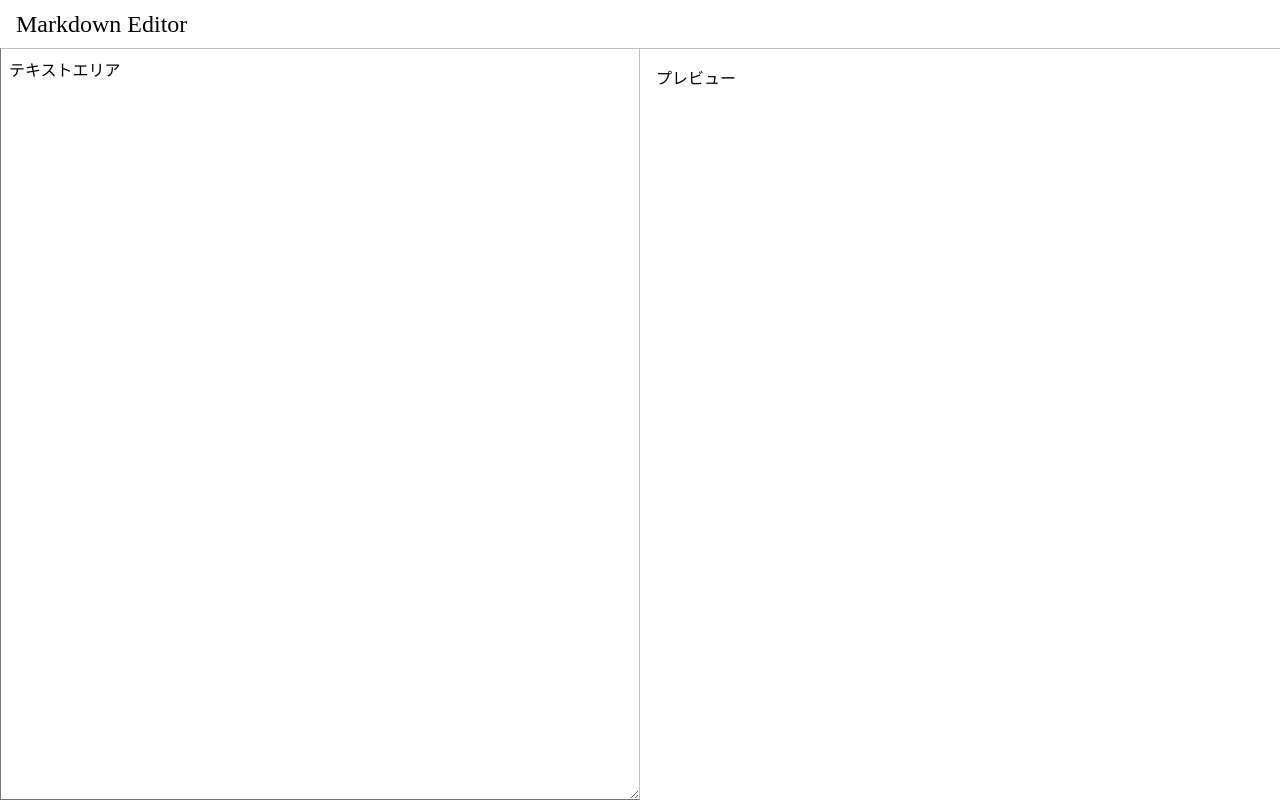
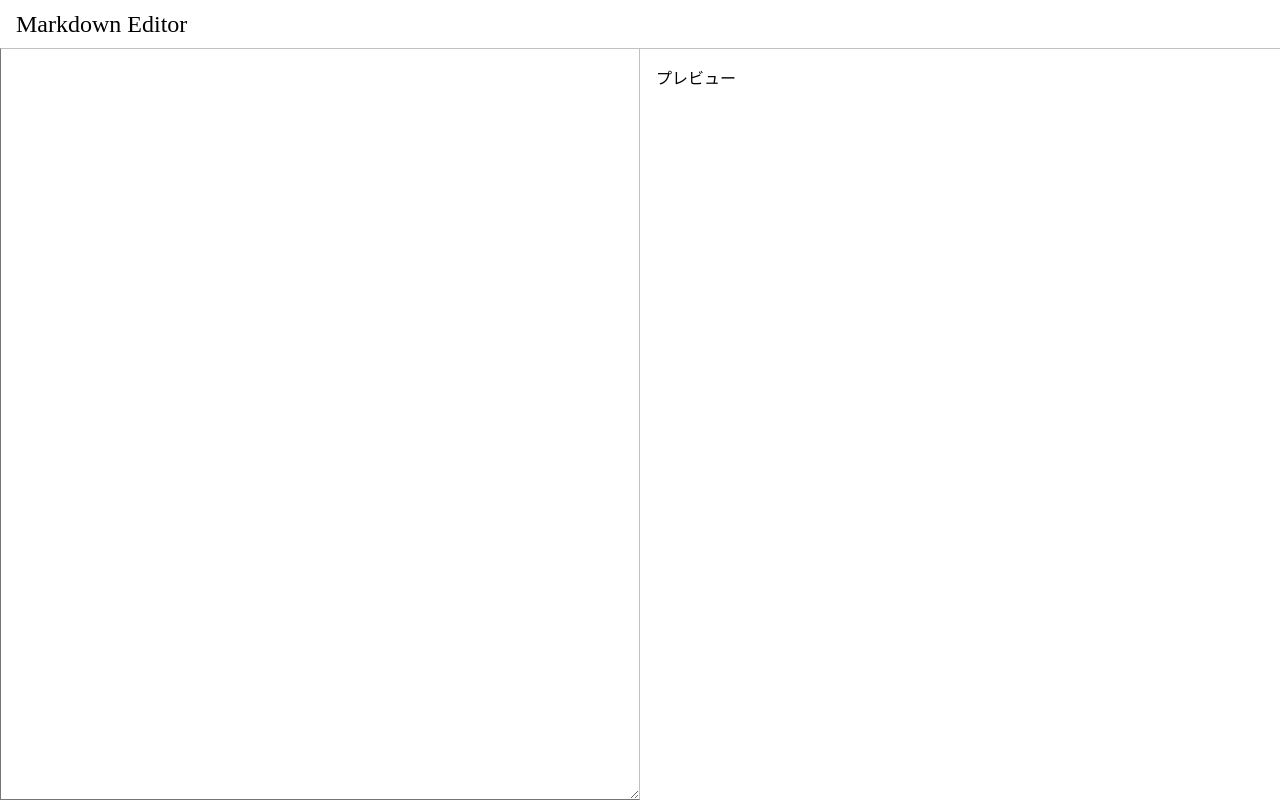
Before and after one commit to nelsia/mdn-test, a React app: page / in a window 1280 px wide. Built offline with nearby package versions, Linux system fonts and the light colour scheme.

Commit message:
Add React Hook

```diff
--- a/src/pages/editor.tsx
+++ b/src/pages/editor.tsx
@@ -1,5 +1,7 @@
 import * as React from "react";
 import styled from "styled-components";
+
+const { useState } = React
 
 const Header = styled.header`
   font-size: 1.5rem;
@@ -44,13 +46,20 @@
 `
 
 export const Editor: React.FC = () => {
+  const [text, setText] = useState<string>('');
+
   return (
     <>
       <Header>
         Markdown Editor
       </Header>
       <Wrapper>
-        <TextArea value="テキストエリア" />
+        <TextArea
+          onChange={(event) => {
+            setText(event.target.value)
+          }}
+          value={text}
+          />
         <Preview>プレビュー</Preview>
       </Wrapper>
     </>
```
